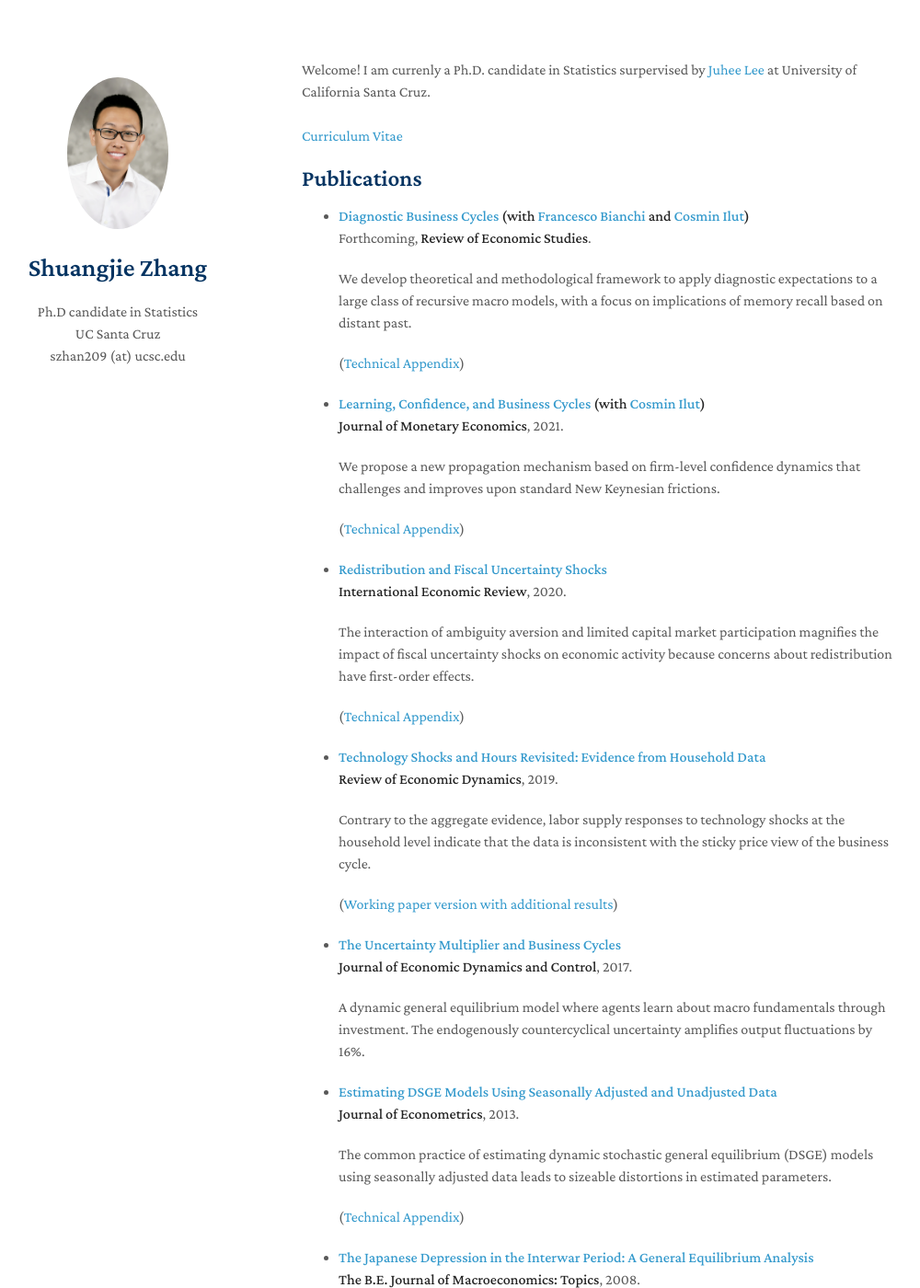
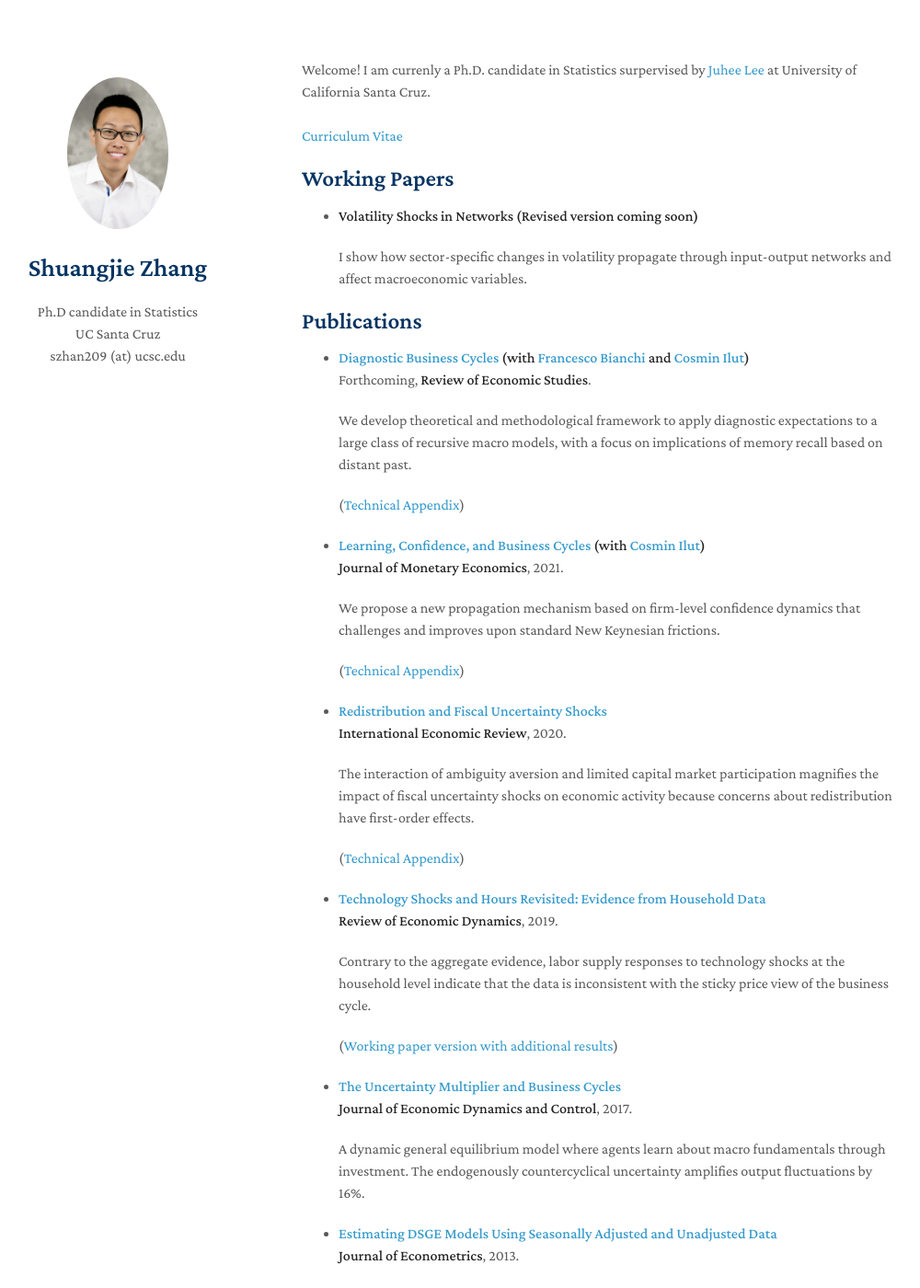
Before and after one commit to shuang-jie/shuang-jie.github.io, a Jekyll site: the page built from index.md, in a window 1280 px wide and 1400 px high. Shown: the whole window at 92% size, without its empty margins (142-1142 px from the left). Built offline with Jekyll 4.4.1, drawn with Linux system fonts in a browser that asks for light colours; nearby versions of some CDN libraries; a style sheet for code colours, icons or effects is not loaded; some of the changed text lies outside the part shown.

Commit message:
Update index.md

```diff
--- a/index.md
+++ b/index.md
@@ -5,7 +5,14 @@ layout: homepage
 Welcome! I am currenly a Ph.D. candidate in Statistics surpervised by [Juhee Lee](https://sites.google.com/ucsc.edu/juheelee/home?authuser=0) at University of California Santa Cruz.
 <br>
 <br>
-[Curriculum Vitae](http://hsaijo.github.io/files/hikaru_saijo_cv.pdf)
+[Curriculum Vitae](http://hsaijo.github.io/files/cv_1.pdf)
+
+## Working Papers
+
+* **Volatility Shocks in Networks (Revised version coming soon)**
+
+  I show how sector-specific changes in volatility propagate through input-output networks and affect macroeconomic variables.
+
 
 ## Publications
 
```
Also changed, not shown: other parts of index.md (+0 -5 lines).
